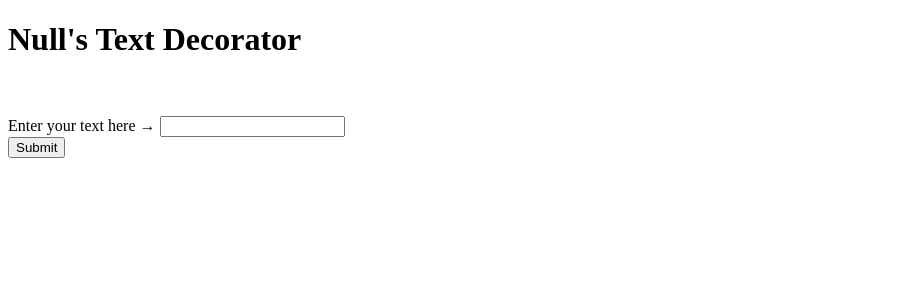
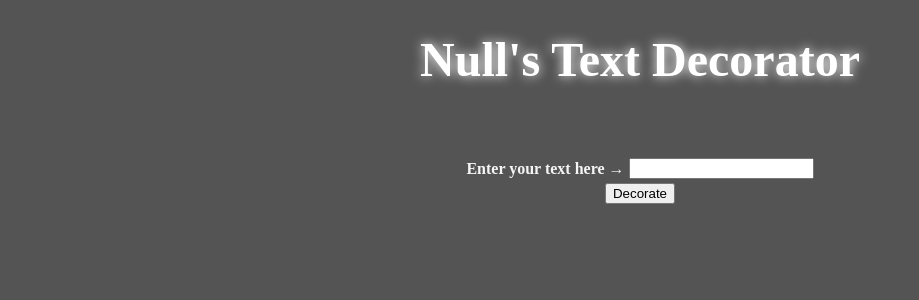
Before and after one commit to jNullj/Nulls_Text_Decorator_php, a PHP site: page / in a window 1280 px wide. Shown: the top 300 px of the page, without its empty margins (0-919 px from the left). Run offline with PHP 8.4, Linux system fonts and the light colour scheme; lists and menus that the app fills with data are empty.

Commit message:
Improved site design, fixes #7

```diff
--- a/index.php
+++ b/index.php
@@ -7,33 +7,42 @@ $dec = new Decorator;
 <html>
     <head>
         <meta http-equiv="Content-Type" content="text/html; charset=UTF-8">
+        <link rel="stylesheet" type="text/css" href="style.css">
         <title>Null's Text Decorator</title>
     </head>
     <body>
+        <div id="header">
             <h1>Null's Text Decorator</h1>
+        </div>
         <br />
+        <br />
+        <div id="main">
             <form action="index.php" method="post">
-        <br />
+                <table>
                     <?php
                     if (isset($_POST["step2"]))
                     {
                             ?>
-                Enter your text here → <input type="text" name="input" value="<?=$_POST["input"]; ?>" />
-                <br />
-                Circled text: <input type="text" name="cool1" value="<?=$dec->cycle($_POST["input"]); ?>" readonly />
-                <br />
-                Leet text: <input type="text" name="cool1" value="<?=$dec->leet($_POST["input"]); ?>" readonly />
+                    <tr><th>
+                            Enter your text here → </th><th><input type="text" name="input" value="<?=$_POST["input"]; ?>" /></th>
+                    </tr><tr><th>
+                            Circled text: </th><th><input type="text" name="cool1" value="<?=$dec->cycle($_POST["input"]); ?>" readonly /></th>
+                    </tr><tr><th>
+                            Leet text: </th><th><input type="text" name="cool1" value="<?=$dec->leet($_POST["input"]); ?>" readonly /></th>
+                    </tr>
                             <?php
                     }
                     else
                     {
                             ?>
-                Enter your text here → <input type="text" name="input" />
+                    <tr><th>
+                            Enter your text here → </th><th><input type="text" name="input" /></th></tr>
                             <?php
                     }
                     ?>
-        <br />
-        <input type="submit" name="step2" />
+                    <tr><th colspan="2" class="submit"><input class="submitButton" type="submit" name="step2" value="Decorate" /></th></tr>
+                </table>
             </form>
+        </div>
     </body>
 </html>
--- /dev/null
+++ b/style.css
@@ -0,0 +1,30 @@
+/*
+    Created on : 14/09/2016, 16:24:40
+    Author     : jNullj
+*/
+
+
+body{
+    background-color: #545454;
+    color: whitesmoke;
+}
+#header{
+    text-align: center;
+}
+#header h1{
+    color: white;
+    text-shadow: white 0 0 12px;
+    font-size: 300%;
+}
+#main{
+    width: 100%;
+    text-align: center;
+}
+#main table{
+    text-align: left;
+    margin-left: auto;
+    margin-right: auto;
+}
+.submit{
+    text-align: center;
+}
```
Lines whose indentation alone changed are shown as unchanged.
